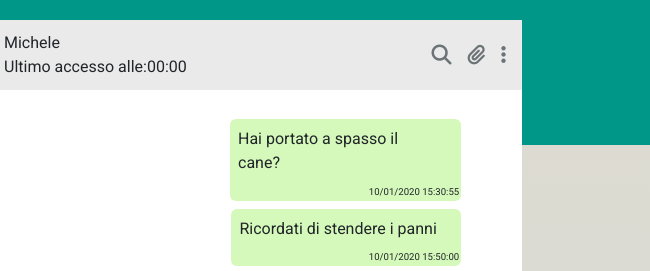
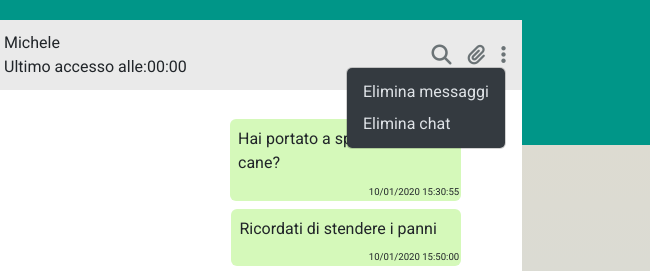
Before and after one commit to DaniloSalerno/vue-boolzapp, a plain HTML site: page index.html in a window 1280 px wide. Both pictures are taken after a click on the button 1133 px from the left and 55 px from the top of the page. Shown: the top 271 px of the page, 630-1280 px from the left. Drawn offline with nearby package versions, Linux system fonts and the light colour scheme.

Commit message:
bonus n5
added possibility of delete all message in a chat or delete the chat by contact list

```diff
--- a/assets/js/app.js
+++ b/assets/js/app.js
@@ -303,6 +303,18 @@ createApp({
 
         },
 
+        deleteAllMessages () {
+
+            this.contacts[this.contactActive].messages.splice(0)
+
+        },
+
+        deleteChat () {
+
+            this.contacts.splice([this.contactActive],1)
+
+        },
+
         displayMicOrSend () {
 
 
--- a/index.html
+++ b/index.html
@@ -113,7 +113,6 @@
                             <li v-for="(contact,index) in contacts"
                                 @click="setContactActive(index)">
 
-
                                 <!-- v-if="contact.visible" v-if="contact.name.toLowerCase().includes(contactName.toLowerCase())" -->
                                 <div v-if="contact.visible"
                                     class="contact d-flex justify-content-between px-2"
@@ -132,7 +131,8 @@
                                             <div class="ms-2">
                                                 <div> {{contact.name}} </div>
                                                 <!-- FIXARE V-IF v-if="contact.messages.length > 0"-->
-                                                <div class="last_message" v-if="contact.messages.length > 0">
+                                                <div class="last_message"
+                                                    v-if="contact.messages.length > 0">
                                                     {{contact.messages[contact.messages.length
                                                     - 1].message}}
                                                 </div>
@@ -152,13 +152,14 @@
                                     </div>
 
                                     <!-- FIXARE V-IF v-if="contact.messages.length > 0"-->
-                                    <div class="last_message_time pt-4 col-2" v-if="contact.messages.length > 0"
-                                        >
+                                    <div class="last_message_time pt-4 col-2"
+                                        v-if="contact.messages.length > 0">
                                         {{contact.messages[contact.messages.length
                                         - 1].date}}
                                     </div>
 
-                                    <div v-else class="last_message_time pt-4 col-2">
+                                    <div v-else
+                                        class="last_message_time pt-4 col-2">
 
                                     </div>
 
@@ -193,7 +194,8 @@
                                     {{contacts[contactActive].name}}
                                 </div>
 
-                                <div v-if="contacts[contactActive].messages.length > 0">
+                                <div
+                                    v-if="contacts[contactActive].messages.length > 0">
 
                                     <!-- {{contacts[contactActive].messages[contacts[contactActive].messages.length
                                     - 1].date}} -->
@@ -220,11 +222,24 @@
 
                             </button>
 
-                            <button>
+                            <button class="contact_options d-flex"
+                                data-bs-toggle="dropdown"
+                                aria-expanded="false">
 
                                 <i class="fa-solid fa-ellipsis-vertical"></i>
 
                             </button>
+
+                            <ul
+                                class="dropdown-menu dropdown-menu-end dropdown-menu-dark">
+                                <li>
+                                    <div class="dropdown-item" @click="deleteAllMessages()">Elimina messaggi</div>
+                                </li>
+                                <li>
+                                    <div class="dropdown-item" @click="deleteChat()">Elimina chat</div>
+                                </li>
+
+                            </ul>
 
                         </div>
                         <!-- /.avatar_options -->
@@ -241,7 +256,8 @@
                                 class="mb-2 d-flex flex-column"
                                 :class=" message.status === 'sent' ? 'box_message_sent' : 'box_message_received' ">
 
-                                <div  v-if="contacts[contactActive].messages.length > 0"
+                                <div
+                                    v-if="contacts[contactActive].messages.length > 0"
                                     class="rounded-2"
                                     :class=" message.status === 'sent' ? 'sent align-self-end' : 'received align-self-start' ">
 
@@ -291,8 +307,9 @@
 
                             </div>
 
-
-                            <div v-if="contacts[contactActive].messages.length === 0" class="w-50 m-auto text-center">
+                            <div
+                                v-if="contacts[contactActive].messages.length === 0"
+                                class="w-50 m-auto text-center">
                                 Nessun messaggio da mostrare
                             </div>
 
@@ -316,7 +333,8 @@
                             <input type="text" placeholder="Scrivi un messaggio"
                                 class="w-100 h-100 border-0 rounded-2 px-2"
                                 v-model="userMessage"
-                                @keyup.enter="sentMessage()" @keyup="displayMicOrSend()">
+                                @keyup.enter="sentMessage()"
+                                @keyup="displayMicOrSend()">
 
                         </div>
 
```
